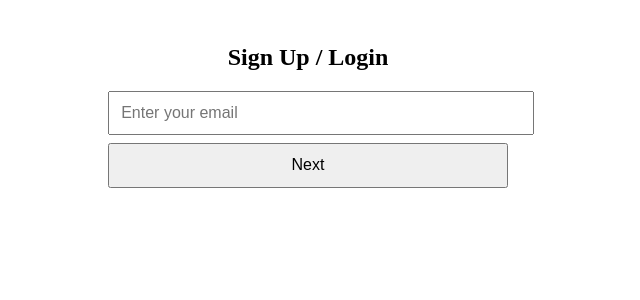
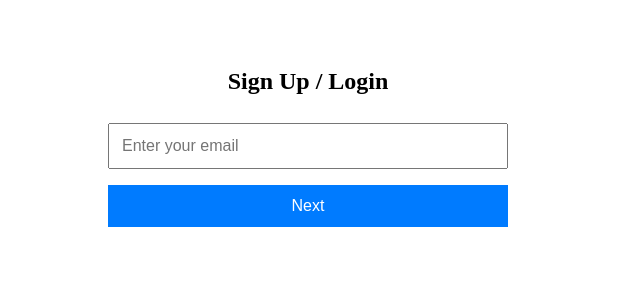
Before and after one commit to sebastiangard-source/withinagram, a Flask app: page /login in a window 1280 px wide. Shown: the top 300 px of the page, without its empty margins (332-972 px from the left). Run offline with Flask 3, Linux system fonts and the light colour scheme.

Commit message:
💄 Style: Improve login/signup page layout and button styling for better UX

```diff
--- a/templates/login.html
+++ b/templates/login.html
@@ -6,40 +6,49 @@
   <link rel="stylesheet" href="{{ url_for('static', filename='style.css') }}">
   <meta name="viewport" content="width=device-width, initial-scale=1.0">
   <style>
-    .container {
+    .login-container {
       max-width: 400px;
-      margin: 0 auto;
-      padding: 1em;
+      margin: 2rem auto;
+      padding: 1rem;
       text-align: center;
     }
 
-    input[type="email"], input[type="submit"] {
-      display: block;
+    .login-container input[type="email"],
+    .login-container input[type="text"],
+    .login-container input[type="submit"] {
       width: 100%;
-      padding: 0.7em;
-      margin: 0.5em 0;
-      font-size: 1em;
+      padding: 0.75rem;
+      margin: 0.5rem 0;
+      font-size: 1rem;
+      box-sizing: border-box;
+    }
+
+    input[type="submit"] {
+      background-color: #007bff;
+      color: white;
+      border: none;
+      cursor: pointer;
+    }
+
+    input[type="submit"]:hover {
+      background-color: #0056b3;
     }
 
     .form-errors {
       color: red;
-      margin-bottom: 1em;
-    }
-
-    p {
-      font-size: 1.1em;
+      font-weight: bold;
     }
   </style>
 </head>
 <body>
-  <div class="container">
+  <div class="login-container">
     <h2>Sign Up / Login</h2>
 
     {% with messages = get_flashed_messages() %}
       {% if messages %}
         <div class="form-errors">
           {% for message in messages %}
-            <p class="error">{{ message }}</p>
+            <p>{{ message }}</p>
           {% endfor %}
         </div>
       {% endif %}
@@ -49,7 +58,7 @@
       <form method="POST">
         <input type="hidden" name="step" value="check_email">
         <input type="email" name="email" placeholder="Enter your email" required>
-        <input type="submit" value="{{ 'Next' if not email_sent else 'Send Magic Link' }}">
+        <input type="submit" value="Next">
       </form>
     {% else %}
       <p>✅ Magic link sent! Check your email.</p>
```
